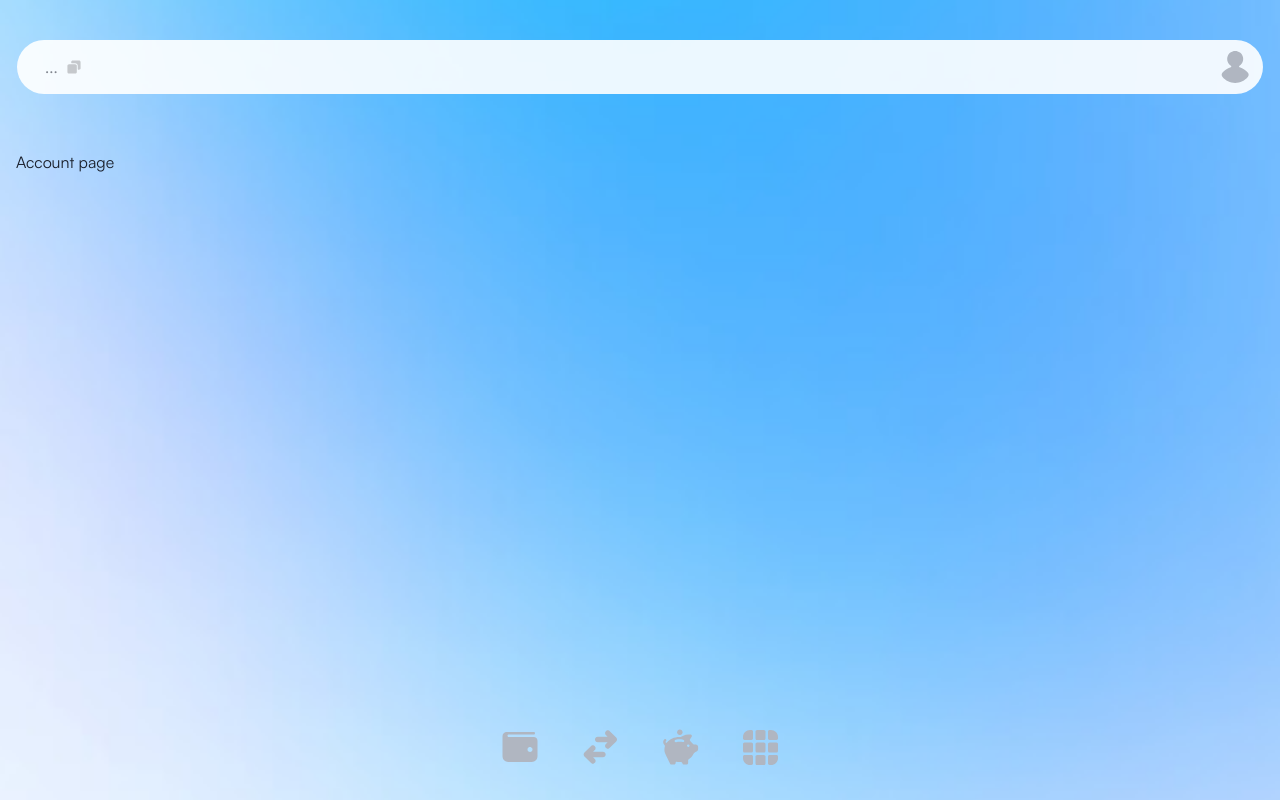
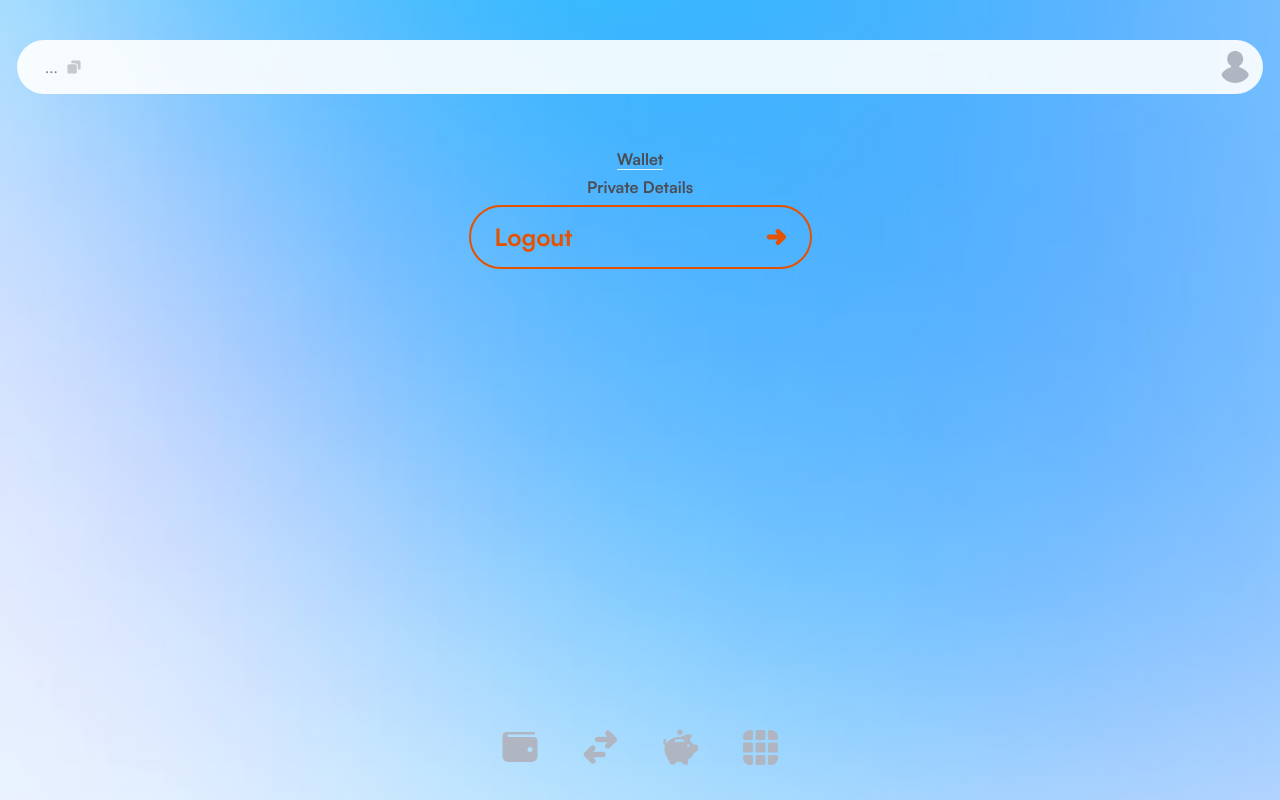
Before and after one commit to UseKeyp/kaching-app, a Next.js app: page /account in a window 1280 px wide. Built offline with nearby package versions, Linux system fonts and the light colour scheme; no server answers.

Commit message:
add two blocks

```diff
--- a/components/RoundedButton.tsx
+++ b/components/RoundedButton.tsx
@@ -11,24 +11,38 @@ interface RoundedButtonProps {
   type?: string;
 }
 
+
+
 const RoundedButton: React.FC<RoundedButtonProps> = ({
   isValid,
   onClick,
   text,
   isLoading,
   loadingText,
+  type
 }) => {
+
+  const getColor = () => {
+    if (isValid) {
+      return "white"
+    } else if (type === "logout") {
+      return "#E45200"
+    } else {
+      return "#0D7007"
+    }
+  }
+
   return (
     <Button
       isLoading={isLoading}
       loadingText={loadingText}
       bg={isValid ? "#0D7007" : "transparent"}
-      color={isValid ? "white" : "#0D7007"}
+      color={getColor()}
+      border={`2px solid ${getColor()}`}
       type="submit"
       display="flex"
       variant="unstyled"
       width="100%"
-      border="2px solid #0D7007"
       borderRadius="40px"
       height="64px"
       fontSize="24px"
@@ -39,7 +53,7 @@ const RoundedButton: React.FC<RoundedButtonProps> = ({
     >
       <Text>{text}</Text>
       <Box ml="auto">
-        <Icon name="arrowRight" color={isValid ? "white" : "#0D7007"} />
+        <Icon name="arrowRight" color={getColor()} />
       </Box>
     </Button>
   );
--- a/pages/account.tsx
+++ b/pages/account.tsx
@@ -1,7 +1,33 @@
-import { Box } from "@chakra-ui/react";
+import { Box, Divider, Flex, Heading, VStack } from "@chakra-ui/react";
+import RoundedButton from "components/RoundedButton";
+import { signOut } from "next-auth/react";
 
 const Account = () => {
-  return <Box>Account page</Box>;
+  const handleBtnClick = () => {
+    signOut({ callbackUrl: "/login" });
+  };
+
+  return (
+    <VStack width="343px" mx="auto" color="#4A4D53">
+      <Box>
+        <Heading as="h2" fontSize="16px">
+          Wallet
+        </Heading>
+        <VStack bg="rgba(255, 255, 255, 0.8)" borderRadius="8px">
+          <Flex>
+            <Divider borderColor="rgba(255, 255, 255, 0.5)" />
+            <Divider borderColor="#C6E3F3" />
+          </Flex>
+        </VStack>
+      </Box>
+      <Box>
+        <Heading as="h2" fontSize="16px">
+          Private Details
+        </Heading>
+      </Box>
+      <RoundedButton type="logout" text="Logout" onClick={handleBtnClick} />
+    </VStack>
+  );
 };
 
 export default Account;
--- a/theme/components/Heading.ts
+++ b/theme/components/Heading.ts
@@ -1,8 +1,6 @@
 const Heading = {
   baseStyle: {
     fontFamily: "Satoshi",
-    color: "pink",
-    fontSize: "80px",
   },
 };
 
```
